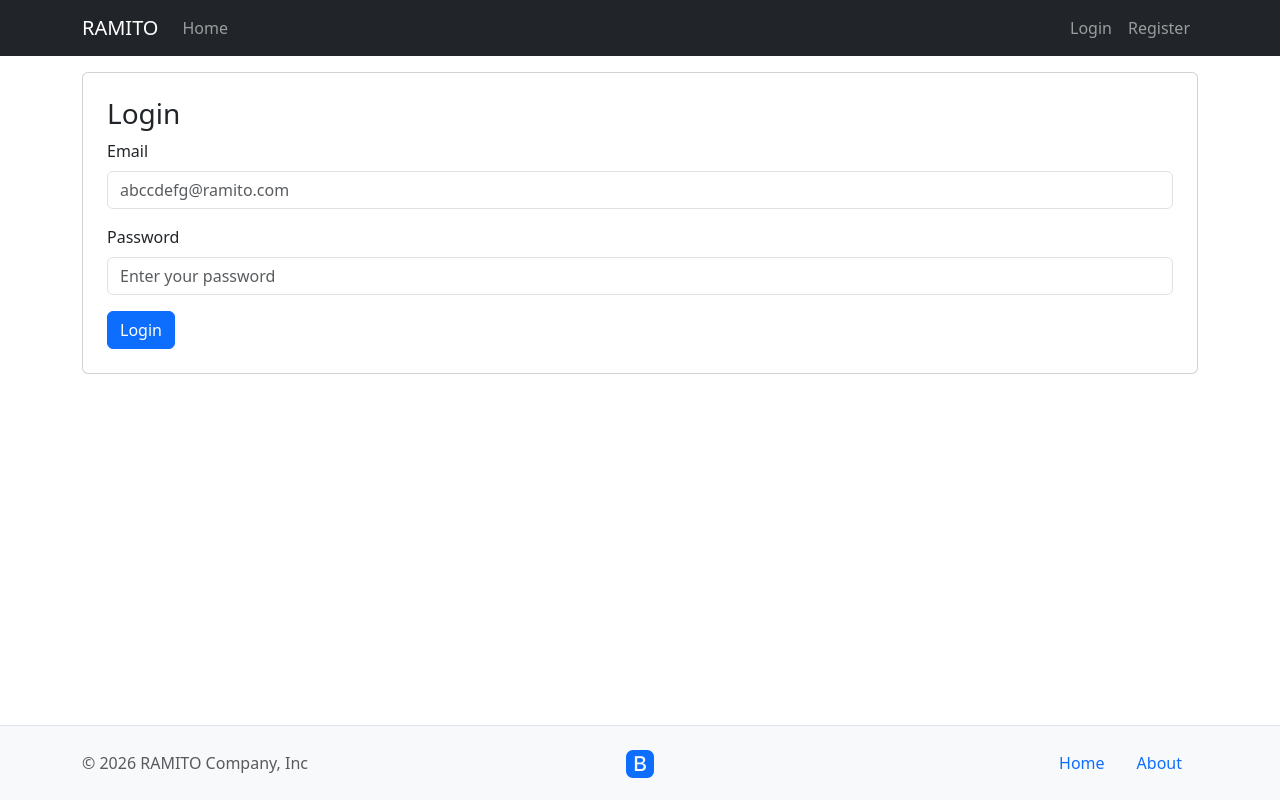
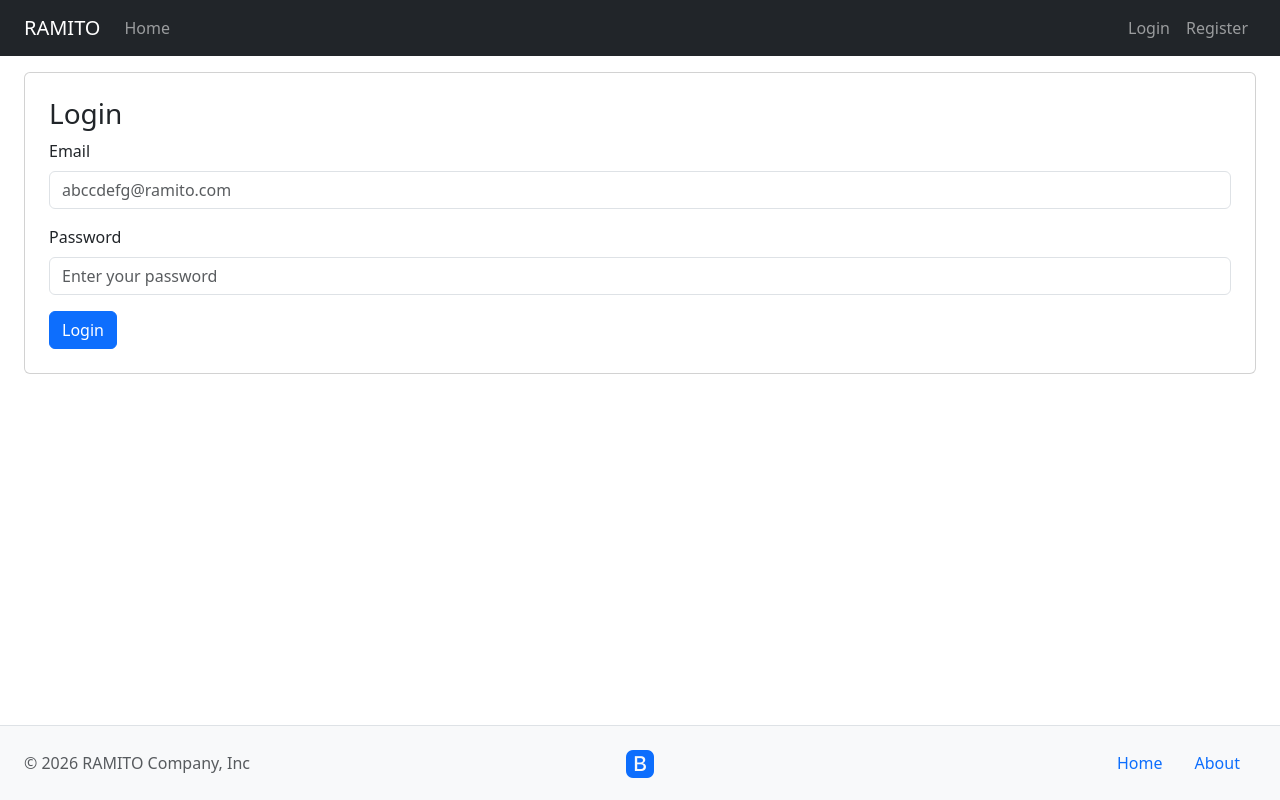
Before and after one commit to m1lost/ramito-frontend, a React (Vite) app: page /login in a window 1280 px wide. Built offline with nearby package versions, Linux system fonts and the light colour scheme; no server answers.

Commit message:
update lebar tampilan

```diff
--- a/src/App.jsx
+++ b/src/App.jsx
@@ -21,7 +21,7 @@ function App() {
         <Navbar />
 
         <main className="flex-grow-1 pt-5 mt-4">
-          <div className="container">
+          <div className="container-fluid px-4">
             <Routes>
               <Route path="/login" element={<Login />} />
               <Route path="/register" element={<Register />} />
--- a/src/components/Footer.jsx
+++ b/src/components/Footer.jsx
@@ -5,7 +5,7 @@ import { Link } from 'react-router-dom';
 const Footer = () => {
   return (
     <footer className="border-top py-3 mt-4 bg-light">
-      <Container>
+      <div className="container-fluid px-4">
         <Row className="align-items-center">
           <Col md={4}>
             <p className="mb-0 text-muted">&copy; 2026 RAMITO Company, Inc</p>
@@ -29,7 +29,7 @@ const Footer = () => {
             </Nav>
           </Col>
         </Row>
-      </Container>
+      </div>
     </footer>
   );
 };
--- a/src/components/Navbar.jsx
+++ b/src/components/Navbar.jsx
@@ -16,7 +16,7 @@ export default function Navbar() {
 
   return (
     <BSNavbar bg="dark" variant="dark" fixed="top">
-      <Container>
+      <div className="container-fluid px-4">
         <BSNavbar.Brand href="/">RAMITO</BSNavbar.Brand>
         <Nav className="me-auto">
           <Nav.Link href="/">Home</Nav.Link>
@@ -42,7 +42,7 @@ export default function Navbar() {
             </>
           )}
         </Nav>
-      </Container>
+      </div>
     </BSNavbar>
   );
 }
```
